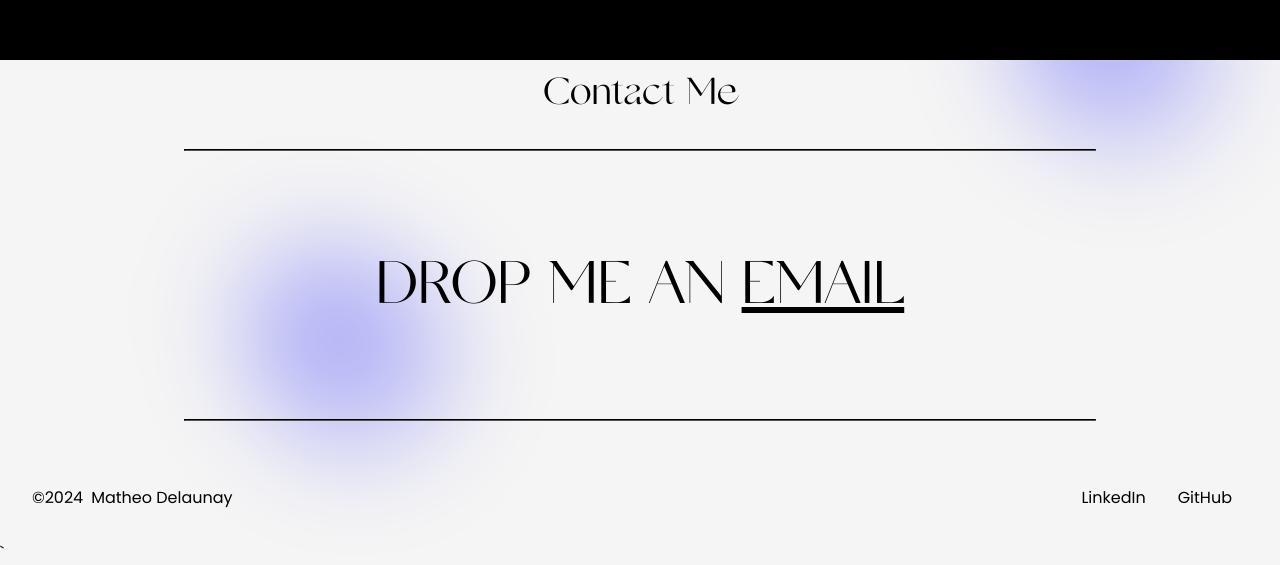
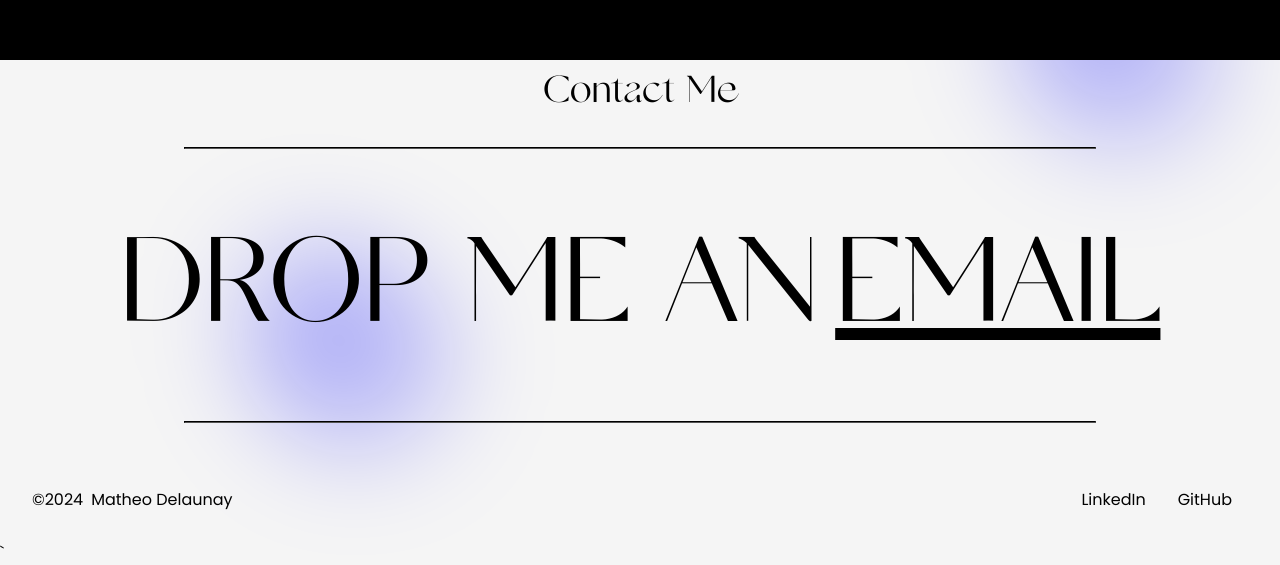
Before and after one commit to D-Seonay/portfolio-matheo-delaunay-2024, a React (Create React App) app: page /about in a window 1280 px wide. Shown: the part 2507-3072 px from the top of the page. Built offline with nearby package versions, Linux system fonts and the light colour scheme.

Commit message:
feat @media drop me an email

```diff
--- a/src/component/ui/ContactMe.js
+++ b/src/component/ui/ContactMe.js
@@ -27,23 +27,27 @@ const DropMeEmailText = styled.h1`
   justify-content: center;
   align-items: center;
   height: 10vh;
-  font-size: 4rem;
+  font-size: 8rem;
   text-align: center;
   margin: 5rem 0;
   color: ${props => (props.theme === 'light' ? '#000' : '#fff')};
 
+  @media (max-width: 1192px) {
+    font-size: 5rem;
+  }
+
   @media (max-width: 768px) {
-    font-size: 3rem;
+    flex-direction: column;
   }
 
   @media (max-width: 576px) {
-    font-size: 2rem;
+    font-size: 4rem;
   }
 `;
 
 // Style du texte "EMAIL" avec animation
 const EmailText = styled.a`
-  font-size: 4rem;
+  font-size: 8rem;
   font-family: 'Gallery', sans-serif;
   display: inline-block;
   cursor: pointer;
@@ -55,12 +59,16 @@ const EmailText = styled.a`
     animation: ${shakeAnimation} 0.5s ease-in-out infinite; /* Animation de secousse lors du survol */
   }
 
-  @media (max-width: 768px) {
-    font-size: 3rem;
+  @media (max-width: 1192px) {
+    font-size: 5rem;
   }
 
+  @media (max-width: 768px) {
+	flex-direction: column;
+
   @media (max-width: 576px) {
-    font-size: 2rem;
+    flex-direction: column;
+    font-size: 4rem;
   }
 `;
 
```
